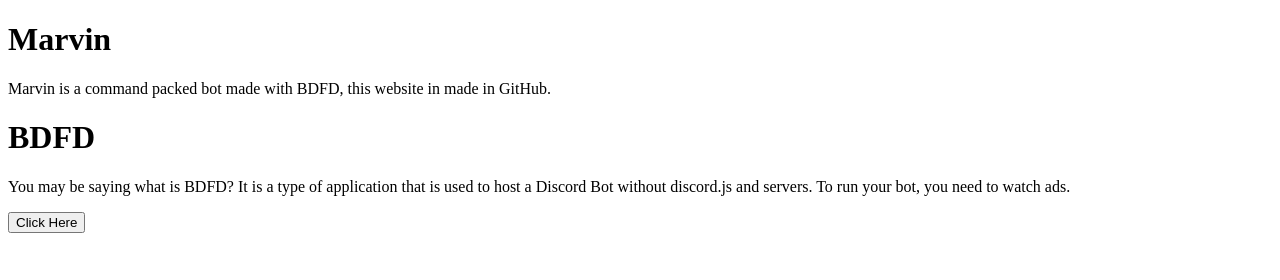
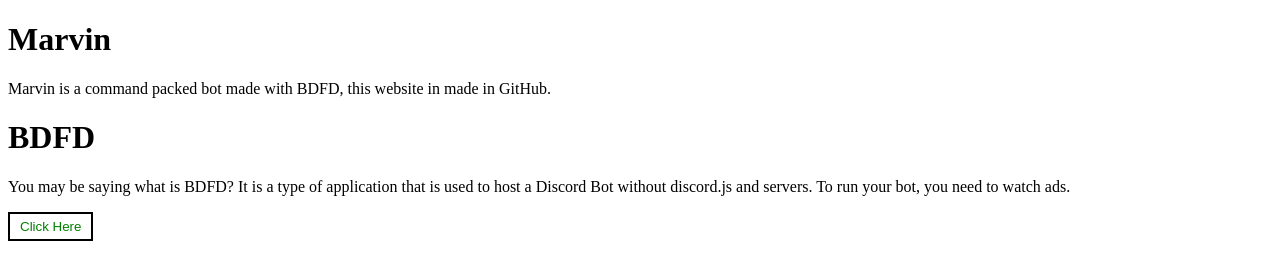
Before and after one commit to Chadiangvvvtvvtvvvtvrvrvvrvrvrvrruiv/marvin, a plain HTML site: page index.html in a window 1280 px wide. Drawn offline with Linux system fonts and the light colour scheme.

Commit message:
Update index.html

```diff
--- a/index.html
+++ b/index.html
@@ -15,6 +15,15 @@
         To run your bot, you need to watch ads.
         </p>
 
+<style>
+            .GFG {
+                background-color: white;
+                border: 2px solid black;
+                color: green;
+                padding: 5px 10px;
+                cursor: pointer;
+            }
+</style>
 
 
 
```
